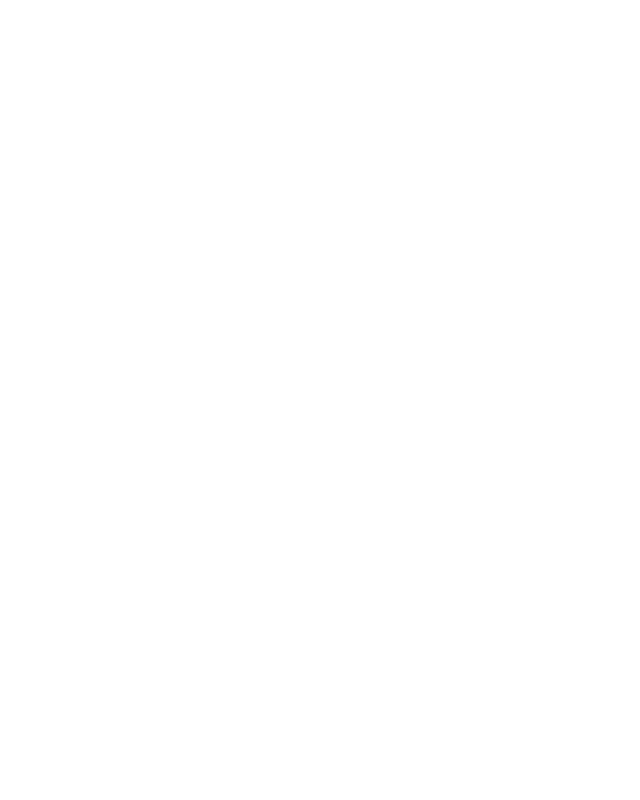
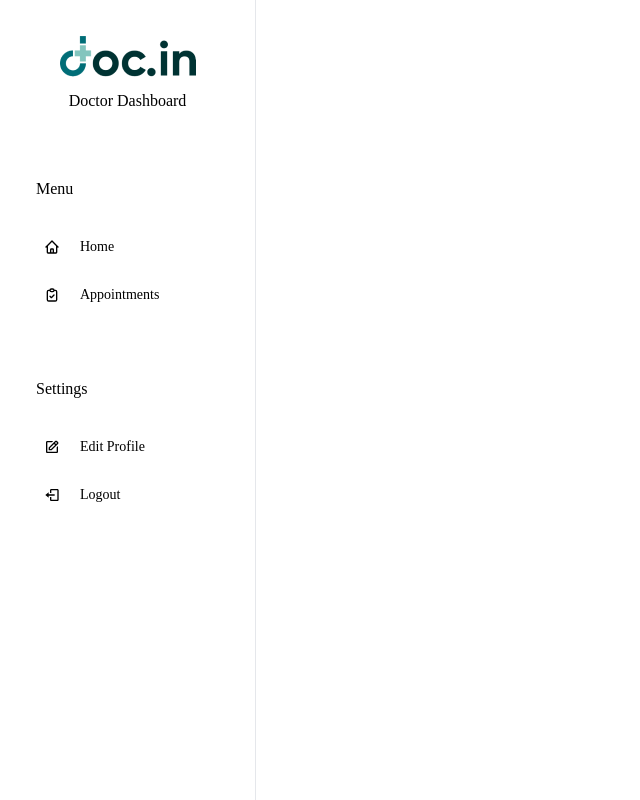
Before and after one commit to Fatinabimanyu/docin-react18, a React (Create React App) app: page /doctor-dashboard in a window 1280 px wide. Before the commit this address had no page. Shown: the whole page, without its empty margins (0-640 px from the left). Built offline with nearby package versions, Linux system fonts and the light colour scheme.

Commit message:
feat(dashboard): add sidebar component

```diff
--- a/src/App.js
+++ b/src/App.js
@@ -1,6 +1,7 @@
-import { BrowserRouter as Router, Routes, Route  } from "react-router-dom";
+import { BrowserRouter as Router, Routes, Route } from "react-router-dom";
 import LandingPage from "./pages/LandingPage";
 import SignUp from "./components/SignUp";
+import DoctorDashboard from "./pages/DoctorDashboard";
 
 function App() {
   return (
@@ -8,6 +9,7 @@
       <Routes>
         <Route path="/" element={<LandingPage />} />
         <Route path="/signup" element={<SignUp />} />
+        <Route path="/doctor-dashboard" element={<DoctorDashboard />} />
       </Routes>
     </Router>
   );
--- a/src/components/Hero.jsx
+++ b/src/components/Hero.jsx
@@ -4,20 +4,24 @@
 export default function Hero() {
   return (
     <div>
-        <div className='h-[100vh] bg-hijau-muda'>
-            <div className='px-[200px] flex items-center justify-between'>
-                <div className='flex-row justify-center w-[650px]'>
-                    <p className='text-justify my-[25px] space-y-5 py-3 text-hitam text-5xl leading-normal md:text-5xl md:leading-normal font-bold'>
-                      Temukan Dokter Sesuai Kebutuhan Anda!</p>
-                    <p className='text-[1.375rem] font-[500] text-hitam text-justify leading-loose'>
-                      Doc.in membantu Anda untuk membuat janji temu dengan dokter yang
-                      sesuai dengan kebutuhan Anda dan dengan proses yang mudah dan
-                      terintegrasi antar kedua belah pihak.</p>
-                    <button className="py-3 px-6 sm:w-[40%] my-4 text-lg">Mari Mulai</button>
-                </div>
-                <img src={HeroImg} className='pt-[80px]'></img>
-            </div>
+      <div className="h-[100vh] bg-hijau-muda">
+        <div className="grid md:grid-cols-2 px-[200px] items-center justify-between">
+          <div className="flex flex-col justify-center w-[650px] md:items-start">
+            <p className="text-justify space-y-5 py-3 text-hitam text-4xl leading-normal md:text-5xl md:leading-normal font-bold">
+              Temukan Dokter Sesuai Kebutuhan Anda!
+            </p>
+            <p className="text-[20px] font-[500] text-hitam text-justify leading-loose">
+              Doc.in membantu Anda untuk membuat janji temu dengan dokter yang
+              sesuai dengan kebutuhan Anda dan dengan proses yang mudah dan
+              terintegrasi antar kedua belah pihak.
+            </p>
+            <button className="py-3 px-6 sm:w-[40%] my-4 text-lg">
+              Mari Mulai
+            </button>
+          </div>
+          <img src={HeroImg} className="pt-[80px]" alt="" />
         </div>
+      </div>
     </div>
   );
 }
--- /dev/null
+++ b/src/components/Sidebar.jsx
@@ -0,0 +1,59 @@
+import React from "react";
+import DocinLogo from "../assets/images/docin-logo.png";
+import { BiEdit, BiLogOut } from "react-icons/bi";
+import { HiOutlineHome, HiOutlineClipboardCheck } from "react-icons/hi";
+
+export default function Sidebar() {
+  const menu = [
+    { name: "Home", icon: <HiOutlineHome /> },
+    { name: "Appointments", icon: <HiOutlineClipboardCheck /> },
+  ];
+  const settings = [
+    { name: "Edit Profile", icon: <BiEdit /> },
+    { name: "Logout", icon: <BiLogOut /> },
+  ];
+  return (
+    <div className="h-screen border-r border-gray-200 w-64 px-9 py-9 space-y-16">
+      <div className="flex flex-col items-center space-y-3">
+        <img src={DocinLogo} alt="" />
+        <div>Doctor Dashboard</div>
+      </div>
+
+      <div className="space-y-16">
+        <div>
+          <div className="mb-7">Menu</div>
+          <ul className="space-y-3">
+            {menu.map((val, index) => {
+              return (
+                <li
+                  className="px-2 py-2 flex flex-row items-center"
+                  key={index}
+                >
+                  <div className="mr-5">{val.icon}</div>
+                  <div className="text-sm">{val.name}</div>
+                </li>
+              );
+            })}
+          </ul>
+        </div>
+
+        <div>
+          <div className="mb-7">Settings</div>
+          <ul className="space-y-3">
+            {settings.map((val, index) => {
+              return (
+                <li
+                  className="px-2 py-2 flex flex-row items-center"
+                  key={index}
+                >
+                  <div className="mr-5">{val.icon}</div>
+                  <div className="text-sm">{val.name}</div>
+                </li>
+              );
+            })}
+          </ul>
+        </div>
+      </div>
+    </div>
+  );
+}
--- /dev/null
+++ b/src/pages/DoctorDashboard.jsx
@@ -0,0 +1,10 @@
+import React from "react";
+import Sidebar from "../components/Sidebar";
+
+export default function DoctorDashboard() {
+  return (
+    <>
+      <Sidebar />
+    </>
+  );
+}
```
